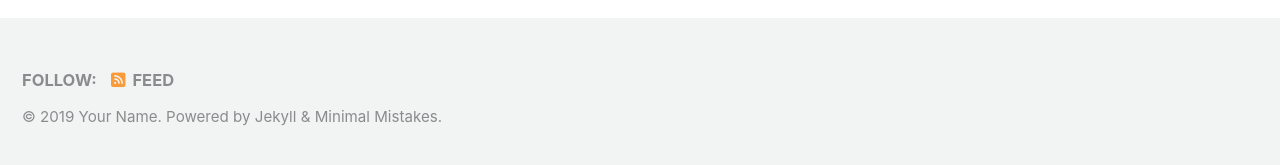
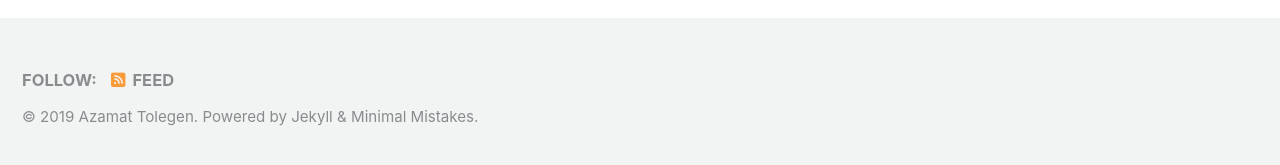
Before and after one commit to Azamat25/Azamat25.github.io, a Jekyll site: the page built from index.html, in a window 1280 px wide and 900 px high, scrolled down 222 px. Shown: the part 727-892 px from the top of the window. Built offline with Jekyll 4.4.1, drawn with Linux system fonts in a browser that asks for light colours; cached includes are drawn as plain includes; nearby versions of some CDN libraries; the list of posts is cut into pages by our own code; some of the changed text lies outside the part shown.

Commit message:
new commit

```diff
--- a/_config.yml
+++ b/_config.yml
@@ -16,11 +16,11 @@ minimal_mistakes_skin    : "default" # "air", "aqua", "contrast", "dark", "dirt"
 
 # Site Settings
 locale                   : "en-US"
-title                    : "Site Title"
+title                    : "Azamat Tolegen"
 title_separator          : "-"
 subtitle                 : # site tagline that appears below site title in masthead
-name                     : "Your Name"
-description              : "An amazing website."
+name                     : "Azamat Tolegen"
+description              : "Data Science Portfolio"
 url                      : # the base hostname & protocol for your site e.g. "https://mmistakes.github.io"
 baseurl                  : # the subpath of your site, e.g. "/blog"
 repository               : # GitHub username/repo-name e.g. "mmistakes/minimal-mistakes"
@@ -107,10 +107,10 @@ analytics:
 
 # Site Author
 author:
-  name             : "Your Name"
+  name             : "Azamat Tolegen"
   avatar           : # path of avatar image, e.g. "/assets/images/bio-photo.jpg"
-  bio              : "I am an **amazing** person."
-  location         : "Somewhere"
+  bio              : "Data Science Portfolio"
+  location         : "Hangzhou, China"
   email            :
   links:
     - label: "Email"
@@ -292,3 +292,11 @@ defaults:
       comments: # true
       share: true
       related: true
+
+  # _pages
+  - scope:
+      path: ""
+      type: pages
+    values:
+      layout: single
+      author_profile: true
```
